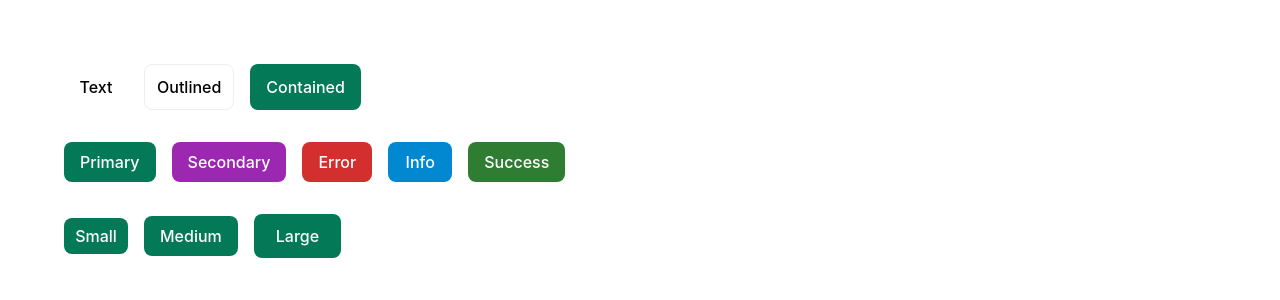
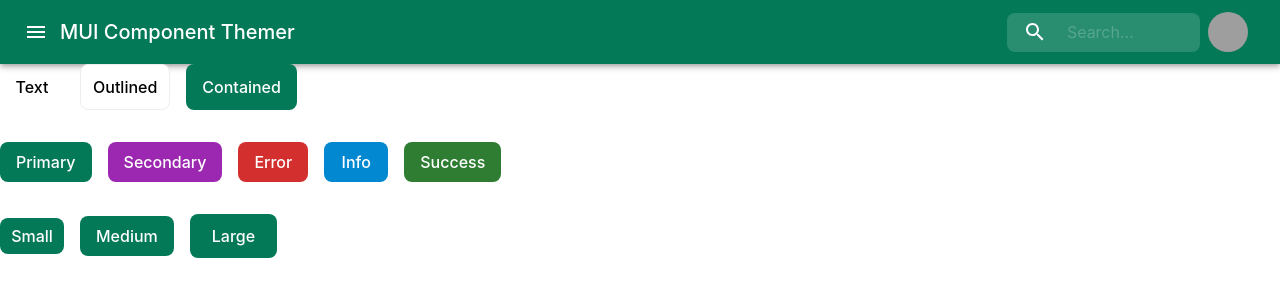
Before and after one commit to karlyitianli/test-mui, a React (Create React App) app: page / in a window 1280 px wide. Shown: the top 300 px of the page. Built offline with nearby package versions, Linux system fonts and the light colour scheme; grey boxes are pictures that could not be loaded; a web font is replaced by a local one.

Commit message:
added app bar

```diff
--- a/src/App.css
+++ b/src/App.css
@@ -1,5 +1,5 @@
 .App {
-  padding: 4rem;
+  /* padding: 4rem; */
 }
 .App-logo {
   height: 40vmin;
--- a/src/App.js
+++ b/src/App.js
@@ -5,11 +5,13 @@ import { ThemeProvider } from '@mui/material/styles';
 import theme from './theme';
 // import { MuiTypography } from './components/MuiTypography';
 import { MuiButton } from './components/MuiButton';
+import { MuiNavbar } from './components/MuiNavbar';
 
 function App() {
   return (
     <ThemeProvider theme={theme}>
       <div className="App">
+        < MuiNavbar />
         < MuiButton />
         {/* <MuiTypography /> */}
         {/* <FormControl>
--- /dev/null
+++ b/src/components/MuiNavbar.tsx
@@ -0,0 +1,30 @@
+import React from 'react'
+import { AppBar, Stack, IconButton, Toolbar, Typography } from '@mui/material'
+import Avatar from '@mui/material/Avatar';
+import MenuIcon from '@mui/icons-material/Menu';
+import { MuiSearch } from './MuiSearch';
+
+export const MuiNavbar = () => {
+  return (
+    <AppBar position="static">
+      <Toolbar>
+        <Stack direction='row' alignItems='center' justifyContent='space-between' width='100%'>
+          <Stack direction='row' alignItems='center'>
+            <IconButton size='large' edge='start' color='inherit' aria-label='logo'>
+              <MenuIcon />
+            </IconButton>
+            <Typography variant='h6' component='div' sx={{ flexGrow: 1, display: { xs: 'none', sm: 'block' } }}>
+              MUI Component Themer
+            </Typography>
+          </Stack>
+          <Stack direction='row' alignItems='center'>
+            <MuiSearch />
+            <IconButton>
+              <Avatar alt='Remy Sharp' src='https://mui.com/static/images/avatar/1.jpg' />
+            </IconButton>
+          </Stack>
+        </Stack>
+      </Toolbar>
+    </AppBar >
+  )
+}
--- /dev/null
+++ b/src/components/MuiSearch.tsx
@@ -0,0 +1,63 @@
+import React from 'react'
+import { styled, alpha } from '@mui/material/styles';
+import InputBase from '@mui/material/InputBase';
+import SearchIcon from '@mui/icons-material/Search';
+
+const Search = styled('div')(({ theme }) => ({
+    position: 'relative',
+    borderRadius: theme.shape.borderRadius,
+    '&:hover': {
+        backgroundColor: alpha(theme.palette.common.white, 0.25),
+        borderRadius: theme.shape.borderRadius,
+    },
+    marginLeft: 0,
+    width: '100%',
+    [theme.breakpoints.up('sm')]: {
+        marginLeft: theme.spacing(1),
+        width: 'auto',
+    },
+}));
+
+const SearchIconWrapper = styled('div')(({ theme }) => ({
+    padding: theme.spacing(0, 2),
+    height: '100%',
+    position: 'absolute',
+    pointerEvents: 'none',
+    display: 'flex',
+    alignItems: 'center',
+    justifyContent: 'center',
+}));
+
+const StyledInputBase = styled(InputBase)(({ theme }) => ({
+    color: alpha(theme.palette.common.white, 0.5),
+    fontWeight: '400',
+    border: 'none',
+    background: alpha(theme.palette.common.white, 0.15),
+    width: '100%',
+    '& .MuiInputBase-input': {
+        padding: '0px',
+        // vertical padding + font size from searchIcon
+        paddingLeft: `calc(1em + ${theme.spacing(4)})`,
+        transition: theme.transitions.create('width'),
+        [theme.breakpoints.up('sm')]: {
+            width: '12ch',
+            '&:focus': {
+                width: '20ch',
+            },
+        },
+    },
+}));
+
+export const MuiSearch = () => {
+    return (
+        <Search>
+            <SearchIconWrapper>
+                <SearchIcon />
+            </SearchIconWrapper>
+            <StyledInputBase
+                placeholder="Search…"
+                inputProps={{ 'aria-label': 'search' }}
+            />
+        </Search>
+    )
+}
--- a/src/theme.jsx
+++ b/src/theme.jsx
@@ -2,6 +2,9 @@ import { createTheme } from '@mui/material/styles';
 
 // Create a theme instance.
 const theme = createTheme({
+    shape: {
+        borderRadius: 8,
+    },
     palette: {
         type: 'light',
         primary: {
```
